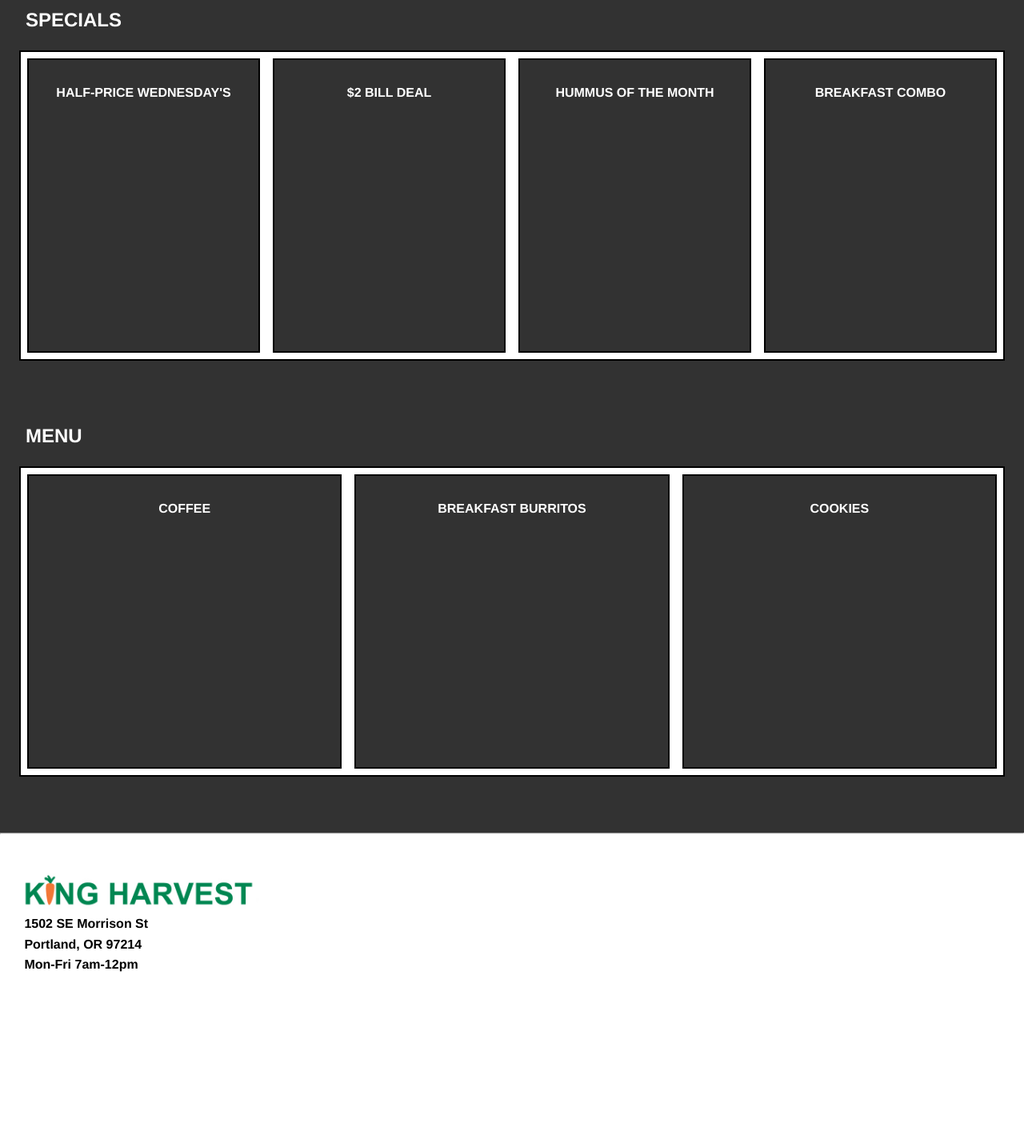
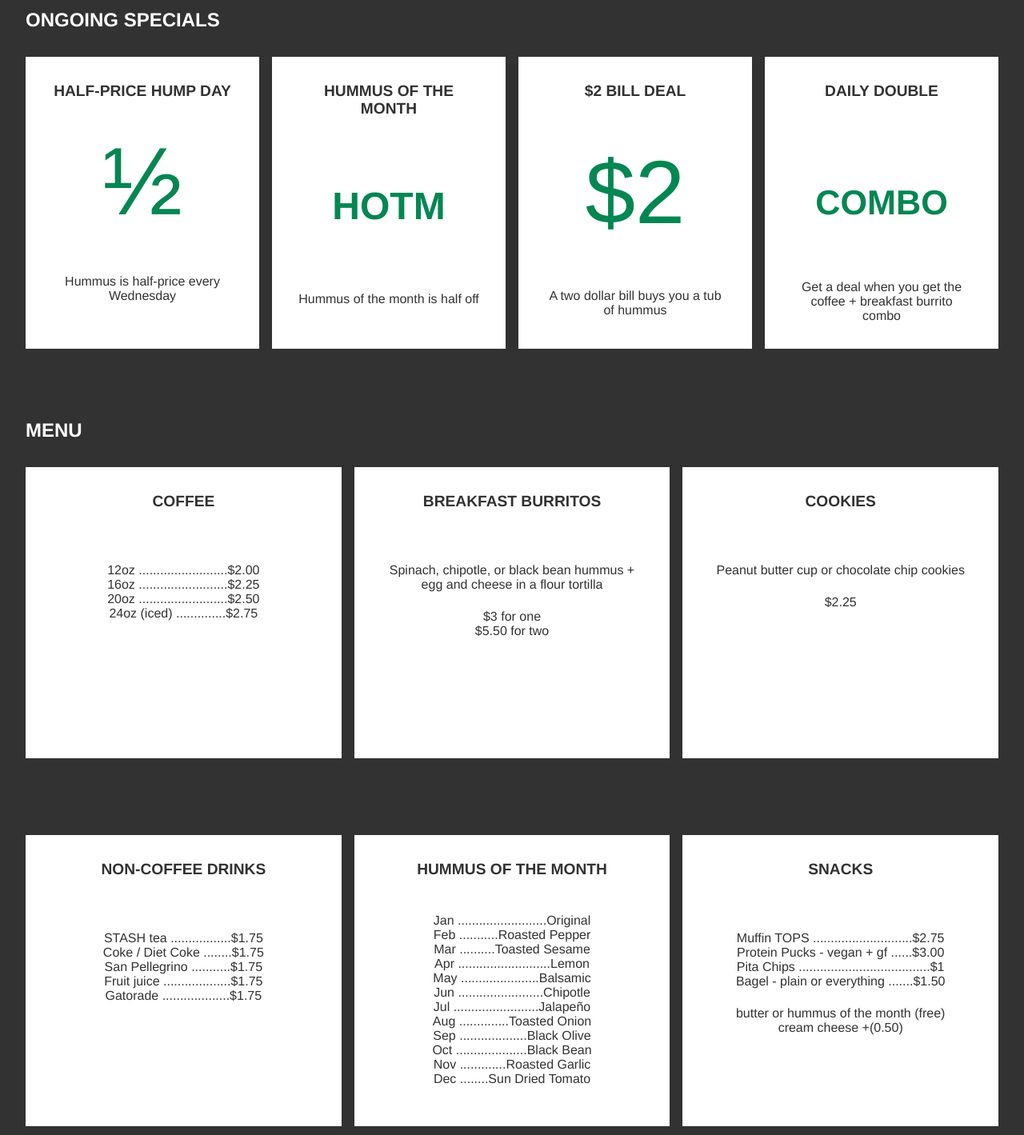
Before and after one commit to nishimura-1/king-harvest-website, a plain HTML site: page html/drive-thru.html in a window 1280 px wide. Shown: the part 260-1679 px from the top of the page at 80% size. Before the commit the page ends 1543 px from the top, so only its background shows below. Drawn offline with Linux system fonts and the light colour scheme.

Commit message:
complete drive thru page

```diff
--- a/css/style.css
+++ b/css/style.css
@@ -5,7 +5,7 @@
 }
 
 body {
-  color: black;
+  color: #323232;
   font-family: Helvetica;
   padding: 0;
   margin: 0;
@@ -52,7 +52,7 @@ nav li {
 }
 
 nav li a {
-  color: black;
+  color: #323232;
   text-decoration: none;
   font-weight: bold;
 }
@@ -255,83 +255,6 @@ footer .logo {
   padding-bottom: 8rem;
 }
 
-/* drive-thru page */
-
-.drive-thru-page-title {
-  position: relative;
-  top: 160px;
-  font-size: 2rem;
-  padding-bottom: 3rem;
-}
-
-.drive-thru-section {
-  padding-bottom: 10rem;
-}
-
-.drive-thru-content, .drive-thru-menu {
-  position: relative;
-  top: 170px;
-  display: flex;
-  border: 2px solid black;
-  min-height: 300px;
-  margin: 1.5rem 1.5rem 5rem 1.5rem;
-  background-color: #323232;
-}
-
-.drive-thru-item, .drive-thru-menu-item {
-  width: 200px;
-  margin: auto;
-  padding: 2rem;
-  border: 2px solid black;
-  min-height: 300px;
-  flex-grow: 2;
-  margin: 0.5rem;
-}
-
-.drive-thru-item-1 {
-  font-weight: bold;
-  background-color: white;
-}
-
-.drive-thru-item-2 {
-  font-weight: bold;
-  background-color: white;
-}
-
-.drive-thru-item-3 {
-  font-weight: bold;
-  background-color: white;
-}
-
-.drive-thru-item-4 {
-  font-weight: bold;
-  background-color: white;
-}
-
-.menu-section-title {
-  font-size: 1.5rem;
-  font-weight: bold;
-  position: relative;
-  top: 170px;
-  text-align: left;
-  margin: 1rem 1rem 1rem 2rem;
-}
-
-.drive-thru-menu-item-1 {
-  font-weight: bold;
-  background-color: white;
-}
-
-.drive-thru-menu-item-2 {
-  font-weight: bold;
-  background-color: white;
-}
-
-.drive-thru-menu-item-3 {
-  font-weight: bold;
-  background-color: white;
-}
-
 /* local grocers page */
 
 .local-grocers-page-container {
@@ -347,8 +270,9 @@ footer .logo {
 
 ul.grocers-container button {
   padding: 0.5rem;
-  font-size: 1rem;
-  background-color: white;
+  font-size: 1.1rem;
+  background-color: gray;
+  color: white;
 }
 
 ul.grocers-container {
@@ -366,13 +290,13 @@ ul.grocers-container button:link {
 }
 
 ul.grocers-container button:visited {
-  color: black;
+  color: #323232;
   text-decoration: none;
 }
 
 ul.grocers-container button:hover {
-  color: white;
-  background-color: gray;
+  color: #323232;
+  background-color: white;
   cursor: pointer;
   text-decoration: none;
   transition: 0.2s;
@@ -397,13 +321,13 @@ ul.grocers-container button:active {
   background-color: #323232;
 }
 
-.drive-thru-content, .drive-thru-menu {
+.drive-thru-content, .drive-thru-menu-1, .drive-thru-menu-2 {
   position: relative;
   top: 170px;
   display: flex;
   min-height: 300px;
   margin: 1.5rem 1.5rem 5rem 1.5rem;
-  background-color: white;
+  background-color: #323232;
 }
 
 .drive-thru-item, .drive-thru-menu-item {
@@ -413,23 +337,41 @@ ul.grocers-container button:active {
   min-height: 300px;
   flex-grow: 2;
   margin: 0.5rem;
-  background-color: #323232;
-  color: white;
+  background-color: white;
+  color: #323232;
+  font-weight: bold;
+  font-size: 1.2rem;
 }
 
-.drive-thru-item-1 {
-  font-weight: bold;
+.drive-thru-item p {
+  font-weight: normal;
+  padding-top: 2rem;
+  font-size: 1rem;
 }
 
-.drive-thru-item-2 {
-  font-weight: bold;
+.drive-thru-item-1 p.half {
+  font-size: 7.5rem;
+  padding: 2rem 0 1rem 0;
+  color: #048653;
 }
 
-.drive-thru-item-3 {
+.drive-thru-item-2 p.month{
+  font-size: 3rem;
+  padding: 5.2rem 0 3rem 0;
   font-weight: bold;
+  color: #048653;
 }
 
-.drive-thru-item-4 {
+.drive-thru-item-3 p.two-dollar {
+  font-size: 7rem;
+  padding: 3.2rem 0 1.5rem 0;
+  color: #048653;
+}
+
+.drive-thru-item-4 p.combo {
+  font-size: 2.7rem;
+  padding: 6.5rem 0 2.5rem 0;
+  color: #048653;
   font-weight: bold;
 }
 
@@ -443,21 +385,14 @@ ul.grocers-container button:active {
   color: white;
 }
 
-.drive-thru-menu-item-1 {
-  font-weight: bold;
-}
-
-.drive-thru-menu-item-2 {
-  font-weight: bold;
-}
-
-.drive-thru-menu-item-3 {
-  font-weight: bold;
+.drive-thru-menu-item p {
+  font-weight: normal;
+  font-size: 1rem;
 }
 
 /* contact page */
 
-section .contact-info-container {
+.contact-info-container {
   position: relative;
   top: 130px;
 }
--- a/html/drive-thru.html
+++ b/html/drive-thru.html
@@ -26,19 +26,83 @@
 
     <section class="drive-thru-section">
       <h2 class="drive-thru-page-title">DRIVE-THRU</h2>
-      <div class="menu-section-title">SPECIALS</div>
+      <div class="menu-section-title">ONGOING SPECIALS</div>
 
       <div class="drive-thru-content">
-        <div class="drive-thru-item drive-thru-item-1">HALF-PRICE WEDNESDAY'S</div>
-        <div class="drive-thru-item drive-thru-item-2">$2 BILL DEAL</div>
-        <div class="drive-thru-item drive-thru-item-3">HUMMUS OF THE MONTH</div>
-        <div class="drive-thru-item drive-thru-item-4">BREAKFAST COMBO</div>
+        <div class="drive-thru-item drive-thru-item-1">
+          <span>HALF-PRICE HUMP DAY</span>
+          <p class="half">½</p>
+          <p>Hummus is half-price every Wednesday</p>
+        </div>
+        <div class="drive-thru-item drive-thru-item-2">
+          <span>HUMMUS OF THE MONTH</span>
+          <p class="month">HOTM</p>
+          <p>Hummus of the month is half off</p>
+        </div>
+        <div class="drive-thru-item drive-thru-item-3">
+          <span>$2 BILL DEAL</span>
+          <p class="two-dollar">$2</p>
+          <p>A two dollar bill buys you a tub of hummus</p>
+        </div>
+        <div class="drive-thru-item drive-thru-item-4">
+          <span>DAILY DOUBLE</span>
+          <p class="combo">COMBO</p>
+          <p>Get a deal when you get the coffee + breakfast burrito combo</p>
+        </div>
       </div>
       <div class="menu-section-title">MENU</div>
-      <div class="drive-thru-menu">
-        <div class="drive-thru-menu-item drive-thru-menu-item-1">COFFEE</div>
-        <div class="drive-thru-menu-item drive-thru-menu-item-2">BREAKFAST BURRITOS</div>
-        <div class="drive-thru-menu-item drive-thru-menu-item-3">COOKIES</div>
+      <div class="drive-thru-menu-1">
+        <div class="drive-thru-menu-item drive-thru-menu-item-1">
+          <div>COFFEE</div><br><br><br>
+          <p>12oz .........................$2.00</p>
+          <p>16oz .........................$2.25</p>
+          <p>20oz .........................$2.50</p>
+          <p>24oz (iced) ..............$2.75</p>
+        </div>
+        <div class="drive-thru-menu-item drive-thru-menu-item-2">
+          <div>BREAKFAST BURRITOS</div><br><br><br>
+          <p>Spinach, chipotle, or black bean hummus + egg and cheese in a flour tortilla</p><br>
+          <p>$3 for one</p>
+          <p>$5.50 for two</p>
+        </div>
+        <div class="drive-thru-menu-item drive-thru-menu-item-3">
+          <div>COOKIES</div><br><br><br>
+          <p>Peanut butter cup or chocolate chip cookies</p><br>
+          <p>$2.25</p>
+        </div>
+      </div>
+      <div class="drive-thru-menu-2">
+        <div class="drive-thru-menu-item drive-thru-menu-item-4">
+          <div>NON-COFFEE DRINKS</div><br><br><br>
+            <p>STASH tea .................$1.75</p>
+            <p>Coke / Diet Coke ........$1.75</p>
+            <p>San Pellegrino ...........$1.75</p>
+            <p>Fruit juice ...................$1.75</p>
+            <p>Gatorade ...................$1.75</p>
+        </div>
+        <div class="drive-thru-menu-item drive-thru-menu-item-5">
+          <div>HUMMUS OF THE MONTH</div><br><br>
+            <p>Jan .........................Original</p>
+            <p>Feb ...........Roasted Pepper</p>
+            <p>Mar ..........Toasted Sesame</p>
+            <p>Apr ..........................Lemon</p>
+            <p>May ......................Balsamic</p>
+            <p>Jun ........................Chipotle</p>
+            <p>Jul ........................Jalapeño</p>
+            <p>Aug ..............Toasted Onion</p>
+            <p>Sep ...................Black Olive</p>
+            <p>Oct ....................Black Bean</p>
+            <p>Nov .............Roasted Garlic</p>
+            <p>Dec ........Sun Dried Tomato</p>
+        </div>
+        <div class="drive-thru-menu-item drive-thru-menu-item-6">
+          <div>SNACKS</div><br><br><br>
+            <p>Muffin TOPS ............................$2.75</p>
+            <p>Protein Pucks - vegan + gf ......$3.00</p>
+            <p>Pita Chips .....................................$1</p>
+            <p>Bagel - plain or everything .......$1.50</p><br>
+            <p>butter or hummus of the month (free)</p>
+            <p>cream cheese +(0.50)</p>
       </div>
     </section>
 
```
